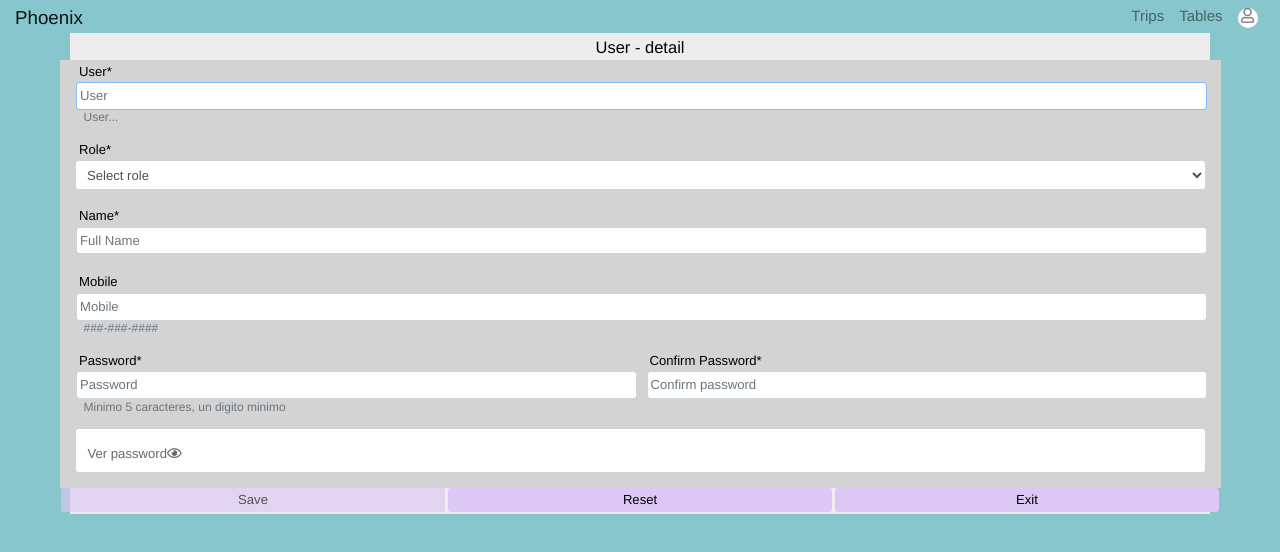
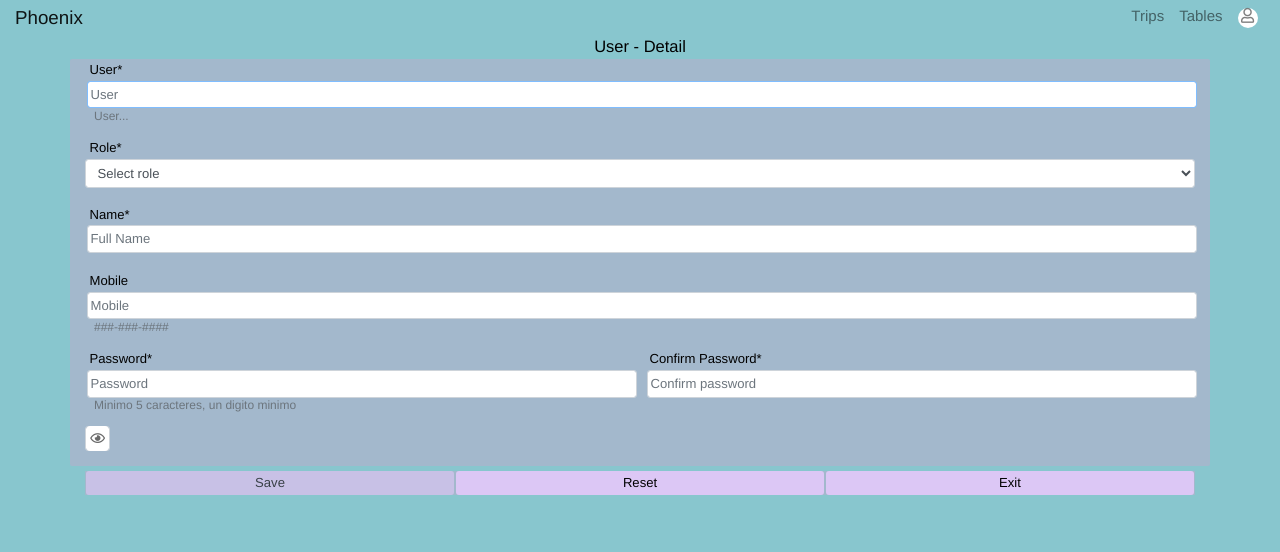
Before and after one commit to JoseRobert/TripTruckFront, a Vue app: page /detailUser in a window 1280 px wide. Shown: the top 552 px of the page. Built offline with nearby package versions, Linux system fonts and the light colour scheme.

Commit message:
Con libreria eterna del form.js

```diff
--- a/src/assets/css/form.css
+++ b/src/assets/css/form.css
@@ -9,6 +9,7 @@ input {
 }*/
 .formBase {
 	background-color: lightgray;
+	background-color: var(--formBackground);
 }
 /*  Boostrap */
 .form-group > label {
@@ -104,3 +105,17 @@ input:invalid, textarea:invalid {
 /* input:required:invalid {
 	border-color: red !important;
 } */
+.msg_form {
+	background-color: red;
+}
+.btns_crud {
+	background-color: var(--formBackground);
+	margin: 5px 0;
+}
+.seePw {
+	display: flex;
+    align-items: center;
+    justify-content: center;
+	width: 25px;
+	height: 25px;
+}
--- a/src/assets/css/index.css
+++ b/src/assets/css/index.css
@@ -35,16 +35,17 @@
     --selBackground: rgb(180, 175, 175);
     --selColor: rgb(31, 27, 18);
 
+    /*  Form */
+    --formBackground: rgb(163, 184, 204);
 
     /*  Inputs Form */
-    --formBackground: rgba(141, 143, 145);
+
     --formLabelColor: rgb(51, 37, 37);
 
     --inputBackground: plum;
     --inputBackground: rgb(218, 202, 202);
 
-    --inputColor: plum;
-    --inputColor: rgb(240, 240, 240);
+     --inputColor: rgb(240, 240, 240);
 
     --inputColorFocus: rgb(200, 228, 198);
     --inputColorFocus: plum;
@@ -74,6 +75,9 @@ body {
     /* background-image: url("../../media/Rhombus_Pattern.jpg");
     background-size: auto; */
     /* min-width: 360px; */
+    border-radius: var(--border-radius) !important;
+}
+div form {
     border-radius: var(--border-radius) !important;
 }
 /* Container de Componentes */
--- a/src/assets/js/form.js
+++ b/src/assets/js/form.js
@@ -1,8 +1,9 @@
 //  form.js
+console.log('form.js cargado');
 
 'use strict';
 
-function evalInput(obj){
+export function evalInput(obj){
 	// console.log('evalua(name= '+obj.name+'){...}');
 	//let ele = document.querySelector("#"+e.target.id);	// obj = objeto evento es pasado como argumento
 	let idForm = obj.form.id;								// Id del formulario padre
@@ -65,7 +66,7 @@ function evalExpReg(sPatron, sValor){
 		return true;
 }
 
-function evalForm(idForm){
+export function evalForm(idForm){
 	if( !idForm) return false;
 	var oForm=document.getElementById(idForm);
 	if( !oForm ){ console.log('Form (id='+idForm+'), not found.'); return false; };
@@ -76,7 +77,7 @@ function evalForm(idForm){
 	return true;
 }
 
-function seePassword(self, keys){
+export function seePassword(self, keys){
 	// console.log('seePassword()');
 	// if( arguments.length != 2) console.log('seePassword() -> Arguments no valid.');
 	if( self == null || keys == null ) return false;
@@ -88,3 +89,14 @@ function seePassword(self, keys){
 		if (obj) obj.setAttribute('type',text);		// Modificando atributo
     }
 }
+export function test(){
+	console.log('func.test....export....');
+}
+
+// export default {
+// 	evalInput,
+// 	evalForm,
+// 	seePassword,
+// 	test
+
+// }
--- a/src/assets/js/index.js
+++ b/src/assets/js/index.js
@@ -7,6 +7,9 @@ console.log('index.js');
 function start(){
    console.log('start()') ;
 }
+function prueba(){
+    Console.log('Probando...');
+}
 // -------- Events ----------
 (function(){
     window.addEventListener('load', start, false);
--- a/src/components/detailUser.vue
+++ b/src/components/detailUser.vue
@@ -1,14 +1,15 @@
 //  detailUser.vue
 <template>
-    <div class='container ctn_1'>
-        <div class='titleProps'>User - detail</div>
+    <div class='container'>
+        <div class='titleProps'>User - Detail</div>
         <div class="row">
+            <!-- <div id='msgForm' class='col-12 msg_form'>Message</div> -->
             <form id='formUser' class='col formBase' onsubmit="return false;" novalidate autocomplete="nope" data-btnEnable='btnSave'>
                 <div class="form-row">
                     <div class="col form-group">
                         <label for="username" class="formControlLabel">User*</label>
                         <input type="text" name="username" class="form-control form-control-sm" id="user" placeholder="User"
-                                oninput="evalInput(this)" pattern="^[a-zA-Z]{1}[a-z0-9-_]{1,9}$" required autofocus>
+                                @input="input($event.target)" pattern="^[a-zA-Z]{1}[a-z0-9-_]{1,9}$" required autofocus>
                         <small id="userError" class="form-text text-muted">User... </small>
                     </div>
                 </div>
@@ -28,7 +29,7 @@
                     <div class="col form-group">
                         <label for="name" class="formControlLabel">Name*</label>
                         <input type="text" name='name' class="form-control form-control-sm" id="name" placeholder="Full Name"
-                            oninput="evalInput(this)" pattern="^[A-Z]{1}[a-zA-Z -]{1,25}$" required>
+                            @input="input($event.target)" pattern="^[A-Z]{1}[a-zA-Z -]{1,25}$" required>
                         <small id="nameError" class="form-text text-muted"></small>
                     </div>
                 </div>
@@ -36,7 +37,7 @@
                     <div class="col form-group">
                         <label for="phone" class="formControlLabel">Mobile</label>
                         <input type="tel" name='phone' class="form-control form-control-sm" id="phone" placeholder="Mobile"
-                            oninput="evalInput(this)" pattern="^(?:(?:\+?1\s*(?:[.-]\s*)?)?(?:\(\s*([2-9]1[02-9]|[2-9][02-8]1|[2-9][02-8][02-9])\s*\)|([2-9]1[02-9]|[2-9][02-8]1|[2-9][02-8][02-9]))\s*(?:[.-]\s*)?)?([2-9]1[02-9]|[2-9][02-9]1|[2-9][02-9]{2})\s*(?:[.-]\s*)?([0-9]{4})(?:\s*(?:#|x\.?|ext\.?|extension)\s*(\d+))?$">
+                            @input="input($event.target)" pattern="^(?:(?:\+?1\s*(?:[.-]\s*)?)?(?:\(\s*([2-9]1[02-9]|[2-9][02-8]1|[2-9][02-8][02-9])\s*\)|([2-9]1[02-9]|[2-9][02-8]1|[2-9][02-8][02-9]))\s*(?:[.-]\s*)?)?([2-9]1[02-9]|[2-9][02-9]1|[2-9][02-9]{2})\s*(?:[.-]\s*)?([0-9]{4})(?:\s*(?:#|x\.?|ext\.?|extension)\s*(\d+))?$">
                         <small id="mobileError" class="form-text text-muted">###-###-####</small>
                     </div>
                 </div>
@@ -44,29 +45,28 @@
                     <div class="col-6 form-group">
                         <label for="password" class="formControlLabel">Password*</label>
                         <input type="password" name='password' class="form-control form-control-sm" id="password" placeholder="Password"
-                                oninput="evalInput(this)" pattern="^[A-Za-z]{4,}[0-9]{1,4}$" required>
-                                <span></span>
+                                @input="input($event.target)" pattern="^[A-Za-z]{4,}[0-9]{1,4}$" required>
                         <small id="passwordError" class="form-text text-muted">Minimo 5 caracteres, un digito minimo</small>
                     </div>
                     <div class="col-6 form-group">
                         <label for="repassword" class="formControlLabel">Confirm Password*</label>
                         <input type="password" name='repassword' class="form-control form-control-sm" id="repassword" placeholder="Confirm password"
-                        oninput="evalInput(this)" pattern="^[A-Za-z]{4,}[0-9]{1,4}$" required>
+                        @input="input($event.target)" pattern="^[A-Za-z]{4,}[0-9]{1,4}$" required>
                         <small id="repasswordError" class="form-text text-muted"></small>
                     </div>
-                    <div class="col-12 form-group">
-                        <div class="form-control form-control-sm">
-                            <label for="seePw" class="formControlLabel"></label>
-                            <input type="checkbox" name='seePw' class='d-none' id='seePw' onclick="seePassword(this, ['repassword','password'])"
-                            />
-                            <label for='seePw'>Ver password<i class="far fa-eye"></i></label>
+                    <div class="col form-group">
+                        <div class="form-control form-control-sm seePw">
+                            <!-- <label for="seePw" class="formControlLabel"></label> -->
+                            <input type="checkbox" name='seePw' class=' d-none' id='seePw' @click="see_pw($event.target, ['repassword','password'] )" />
+                            <label for='seePw'><i class="far fa-eye"></i></label>
                         </div>
                     </div>
+
                 </div>
             </form>
         </div>
-        <div class='row'>
-            <button id='btnSave' class="btn btn-sm btn_1 col" disabled @Click="sendForm()">Save</button>
+        <div class='row btns_crud'>
+            <button id='btnSave' class="btn btn-sm btn_1 col" disabled @click="sendForm()">Save</button>
             <button class="btn btn-sm btn_1 col" @click="resetForm()">Reset</button>
             <button class="btn btn-sm btn_1 col" @click="exitForm()">Exit</button>
         </div>
@@ -74,19 +74,69 @@
 </template>
 
 <script>
+console.log('detailUser.vue');
 
-require('@/assets/js/form.js');
+var idForm = 'formUser';
+
+import { evalInput, evalForm, seePassword } from '@/assets/js/form';
 
 export default {
     name: 'detailUser',
 
+    methods: {
+        sendForm: function(){
+            console.log('sendForm');
+            // Validacion de form
+            let objForm =  document.getElementById(idForm);
 
-    methods: {
-        sendForm: function(){},
-        resetForm: function(){},
+            if (evalForm( !idForm ) ) {
+                console.log( 'Error.');
+                return
+            }else{
+                if( objForm.password.value == objForm.repassword.value){
+                    objForm.submit();
+                    // alert('Successful');
+                }else{
+                    alert('Claves no son iguales');
+                }
+            }
+            // Verificar el id (username) - msgError
+            if ( existUser(objForm) ) {
+
+            }
+            // Configurar obj. Form: metodo (post, put, delete)
+            let formData = new FormData (objForm);
+
+            // Fetch - msgError
+            // msg-Success
+            // Leer todos los usuarios (users[])
+            // Mostrar view Users
+        },
+        resetForm: function(){
+            document.getElementById(idForm).reset();
+        },
         exitForm: function(){
             console.log('exitForm()');
             this.$router.push('/users');
+        },
+        input: function(self){
+            console.log('evalInput method.')
+            evalInput(self);
+        },
+        see_pw: function(self, names){
+            seePassword(self, names);
+        },
+        existUser: async function (user){
+            console.log('Verificando existencia de user')
+            let url = 'http://localhost:8000/user/';
+            let options = {
+                method: 'POST',
+                // 'Content-Type': 'application/x-www-form-urlencoded',
+                body: objForm
+            };
+            let data = await fetch(url, options);
+            let rpta = await data.json();
+
         }
     },
     created: function(){
@@ -95,7 +145,7 @@ export default {
     },
     mounted: function(){
         console.log('form.User.mounted()')
-        let idForm='formUser';
+
     },
     destroyed: function(){
         console.log('form.User.destroyed()');
@@ -103,5 +153,4 @@ export default {
 }
 </script>
 
-<style scoped src="@/assets/css/form.css">
-</style>
+<style scoped src="@/assets/css/form.css"></style>
--- a/src/main.js
+++ b/src/main.js
@@ -10,6 +10,10 @@ import store from './store/store.js'
 
 require('@/assets/js/index.js');
 require('@/assets/css/index.css');
+
+//import { evalInput, evalForm, test  } from '@/assets/js/form';
+// console.log('---------');
+
 
 Vue.config.productionTip = false
 // Install BootstrapVue
--- a/src/store/store.js
+++ b/src/store/store.js
@@ -1,7 +1,7 @@
 // store.js
 
 import Vue from 'vue'
-import Vuex from 'vuex'
+import Vuex, { mapActions } from 'vuex'
 
 Vue.use(Vuex)
 
@@ -37,7 +37,7 @@ export default new Vuex.Store({
     }
   },
   actions: {
-
+      // { commit, dispatch } = objetos contexto
     getCustomers: async function({ commit }){
       console.log('actions.getCustomers()')
       let data = await fetch('http://localhost:8000/customers/');
@@ -69,9 +69,16 @@ export default new Vuex.Store({
       let data = await fetch('http://localhost:8000/all_trailers/');
       let trailers = await data.json();
       commit('trailers', trailers);
-    }
+    },
+
   },
   modules: {
   },
-  getters: {}
+  getters: {
+    trip: function(id){
+      // Un Trip con una estructura factorizada
+
+      return [];
+    }
+  }
 })
```
Also changed, not shown: src/views/Login.vue (+6 -4 lines), src/views/Users.vue (+15 -6 lines).
